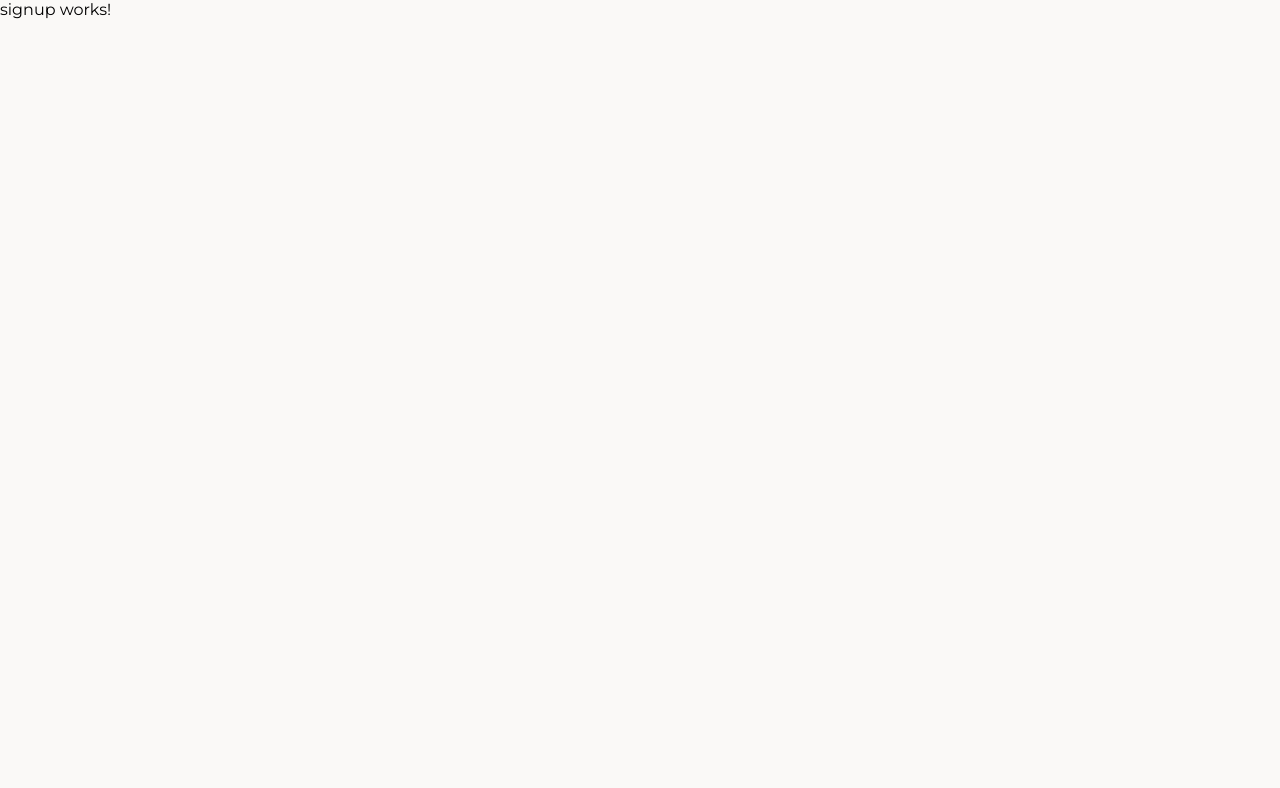
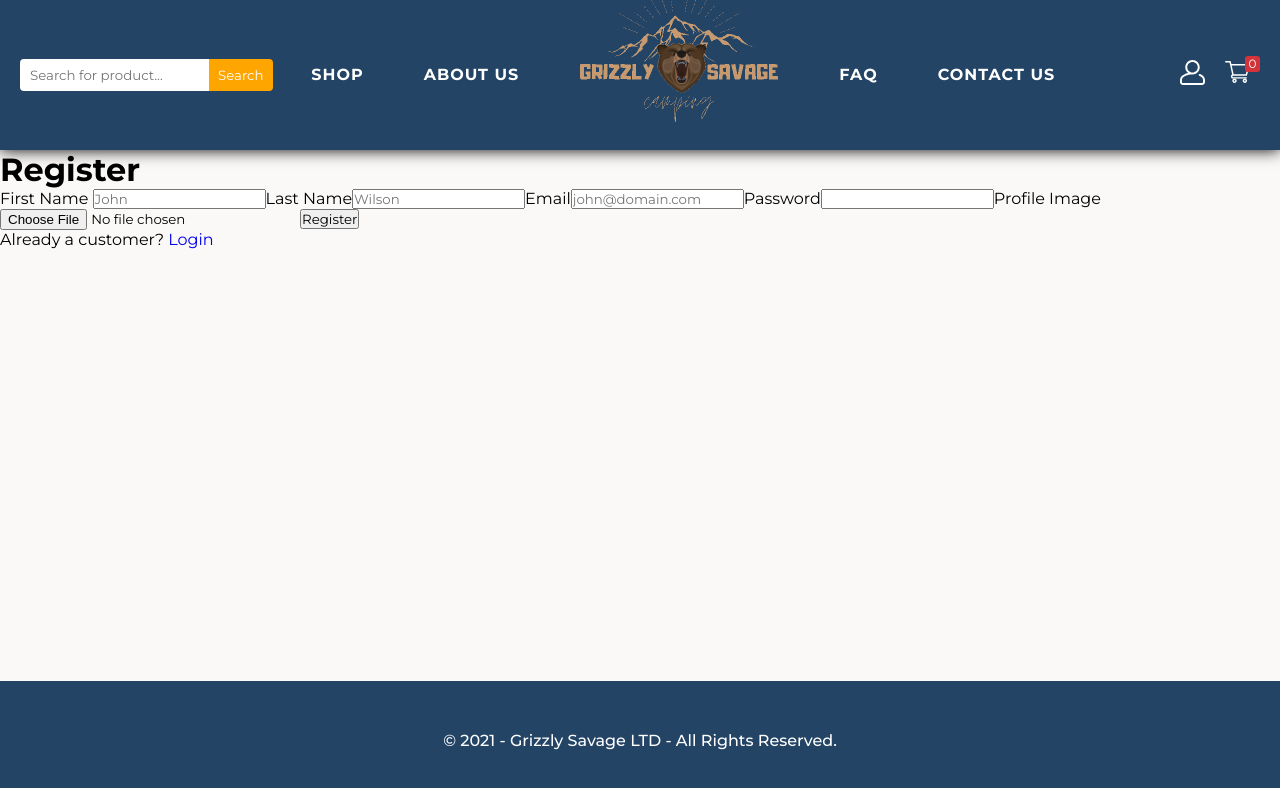
Before and after one commit to manovDev/grizzly-savage-angular, an Angular app in the folder client/: page /sign-up in a window 1280 px wide. Shown: the top 788 px of the page. Built offline with nearby package versions, Linux system fonts and the light colour scheme.

Commit message:
Add signup page content
#15

```diff
--- a/client/src/app/app-routing.module.ts
+++ b/client/src/app/app-routing.module.ts
@@ -2,9 +2,9 @@ import { NgModule } from '@angular/core';
 import { RouterModule, Routes } from '@angular/router';
 import { AboutusComponent } from './components/aboutus';
 import { ContactusComponent } from './components/contactus';
-import { HomeComponent } from './components/home/home.component';
-import { SignupComponent } from './components/signup/signup.component';
-import { SigninComponent } from './components/signin/signin.component';
+import { HomeComponent } from './components/home';
+import { SignupComponent } from './components/signup';
+import { SigninComponent } from './components/signin';
 
 const routes: Routes = [
     {
--- /dev/null
+++ b/client/src/app/components/home/index.ts
@@ -0,0 +1 @@
+export { HomeComponent } from './home.component';
--- /dev/null
+++ b/client/src/app/components/signin/index.ts
@@ -0,0 +1 @@
+export { SigninComponent } from './signin.component';
--- a/client/src/app/components/signin/signin.component.html
+++ b/client/src/app/components/signin/signin.component.html
@@ -1 +1,3 @@
-<p>signin works!</p>
+<app-main-layout>
+    <p>signin works!</p>
+</app-main-layout>
--- /dev/null
+++ b/client/src/app/components/signup/index.ts
@@ -0,0 +1 @@
+export { SignupComponent } from './signup.component';
--- a/client/src/app/components/signup/signup.component.html
+++ b/client/src/app/components/signup/signup.component.html
@@ -1 +1,57 @@
-<p>signup works!</p>
+<app-main-layout>
+    <div class="sign-up">
+        <div class="sign-up-content">
+            <h1>Register</h1>
+            <!-- <form onSubmit={signUpErr ? '' : submitForm}> -->
+            <form>
+                <!-- <label for="firstName" data-err={!errState.firstNameErr ? '' : errState.firstNameErr}>-->
+                <label for="firstName" >
+                    First Name
+                </label>
+
+                <!-- <input id="firstName" name="firstName" type="text" onChange={handleChange} onBlur={handleValidation} placeholder="John" /> -->
+                <input id="firstName" name="firstName" type="text" placeholder="John" />
+
+                <!-- <label for="lastName" data-err={!errState.lastNameErr ? '' : errState.lastNameErr}>Last Name</label> -->
+                <label for="lastName">Last Name</label>
+
+                <!-- <input id="lastName" name="lastName" type="text" onChange={handleChange} onBlur={handleValidation} placeholder="Wilson" /> -->
+                <input id="lastName" name="lastName" type="text"
+                    placeholder="Wilson" />
+                <!-- <label for="email" data-err={!errState.emailErr ? '' : errState.emailErr}>Email</label> -->
+                <label for="email" >Email</label>
+                <input id="email" name="email" type="email" onChange={handleChange} onBlur={handleValidation}
+                    placeholder="john@domain.com" />
+                <!-- <label for="password" data-err={!errState.passwordErr ? '' : errState.passwordErr}>Password</label> -->
+                <label for="password" >Password</label>
+                <!-- <input id="password" name="password" onChange={handleChange} onBlur={handleValidation} -->
+                <input id="password" name="password" type="password" />
+                <!-- <label for="profileImage" data-err={!errState.profileImageErr ? '' :
+                    errState.profileImageErr} -->
+                <label for="profileImage" >Profile Image</label>
+                <!-- <input id="profileImage" type="file" name="profileImage" onBlur={handleValidation} -->
+                <input id="profileImage" type="file" name="profileImage"  />
+
+                <button>Register</button>
+                <!-- {signUpErr
+                ? <button class="dis-btn" disabled>Register</button>
+                : <button>
+                    {isLoading
+                    ?
+                    <div class="loader">
+                        <Spinner animation="border" variant="warning" />
+                    </div>
+                    :
+                    'Register'
+                    }
+                </button>
+                } -->
+            </form>
+            <div class="new-customer">
+                Already a customer?
+                <a routerLink="/sign-in">Login</a>
+            </div>
+
+        </div>
+    </div>
+</app-main-layout>
```
